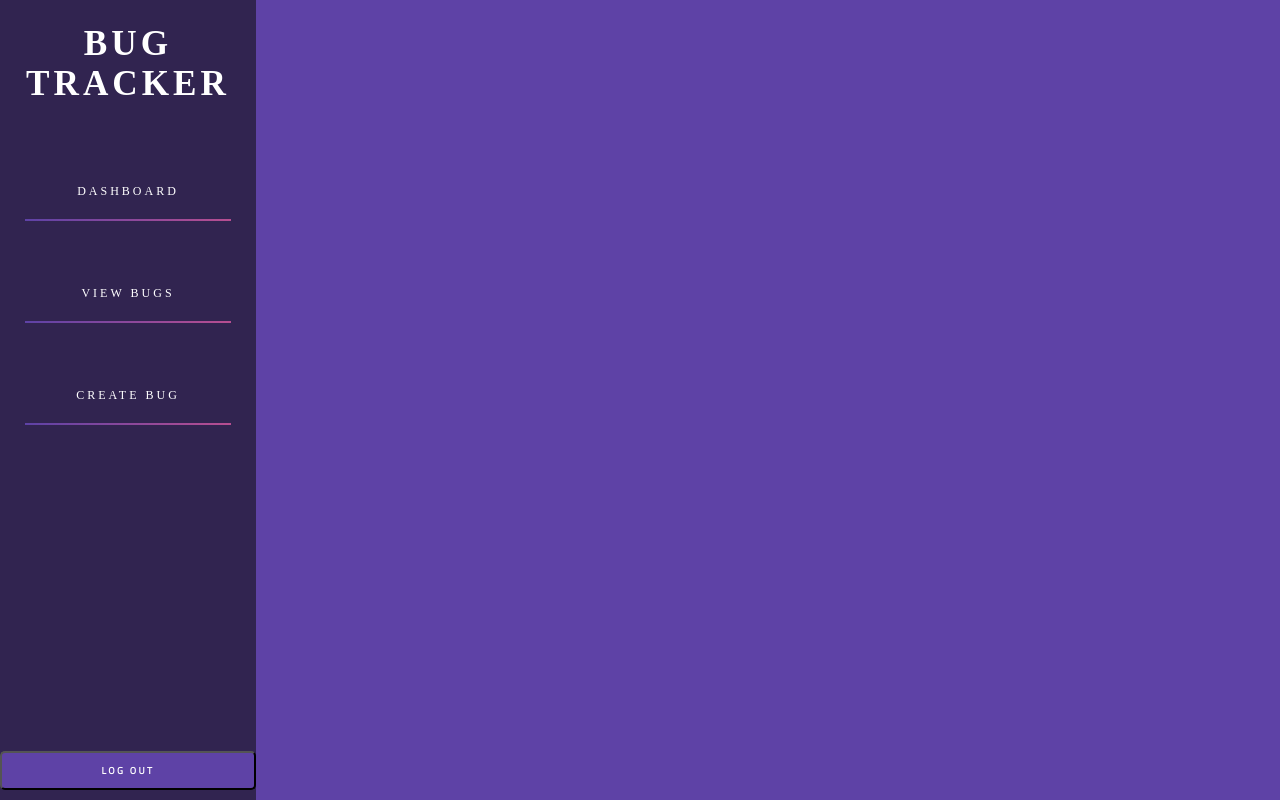
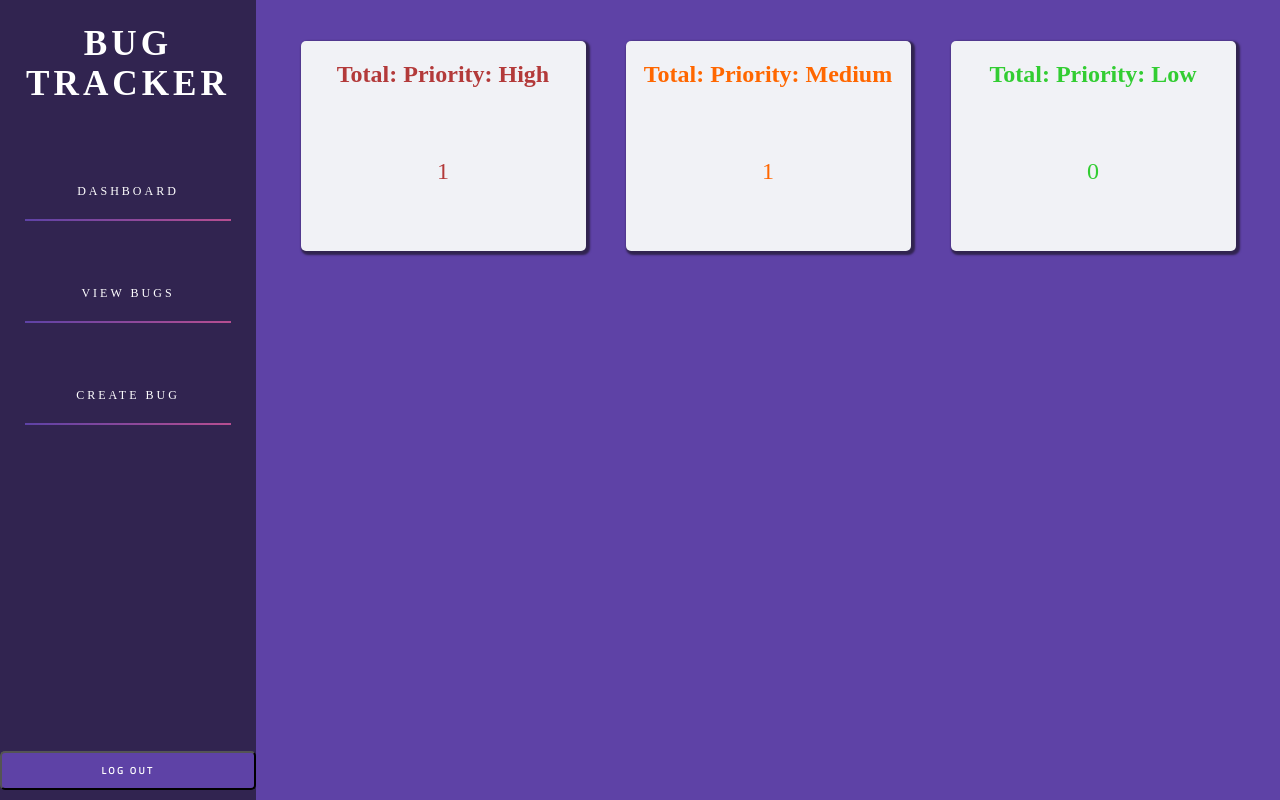
Before and after one commit to DonnumS/bug-tracker, a React (Create React App) app in the folder frontend/: page /dashboard in a window 1280 px wide. Both pictures are taken after typing "Sample", "Sample123" into the empty fields and a click on the button "Login". Built offline with nearby package versions, Linux system fonts and the light colour scheme.

Commit message:
finished bug tracker frontend

```diff
--- a/frontend/src/App.js
+++ b/frontend/src/App.js
@@ -3,6 +3,7 @@ import { useSelector } from "react-redux";
 import Login from "./Views/Pages/Login/login";
 import { BrowserRouter as Router, Switch, Route } from "react-router-dom";
 import Sidebar from "./Views/Sidebar/sidebar";
+import Dashboard from "./Views/Pages/Dashboard/dashboard";
 import ViewBugPage from "./Views/Pages/viewBugs";
 import CreateBug from "./Views/Components/Bug Create & Edit/bugForm";
 
@@ -16,6 +17,9 @@ function App() {
         <>
           <Sidebar />
           <Switch>
+            <Route path="/dashboard" exact>
+              <Dashboard />
+            </Route>
             <Route path="/viewbugs">
               <ViewBugPage />
             </Route>
--- /dev/null
+++ b/frontend/src/Views/Components/Dashboard/card.css
@@ -0,0 +1,31 @@
+.dashboard-card {
+  border-radius: 5px;
+  background-color: var(--card-color);
+  min-width: 275px;
+  min-height: 200px;
+  max-width: 275px;
+  max-height: 2000px;
+  margin: 10px;
+  display: flex;
+  flex-wrap: wrap;
+  align-content: center;
+  justify-content: center;
+  text-align: center;
+  box-shadow: 2px 2px 2px 2px var(--prim-color);
+  padding: 5px;
+}
+
+.dashboard-card h2 {
+  width: 100%;
+  margin-top: 5px;
+}
+
+.dashboard-card:hover {
+  transition: all 0.3s;
+  transform: scale(1.1);
+}
+
+.dashboard-card p {
+  font-size: 1.5rem;
+  margin: 50px;
+}
--- /dev/null
+++ b/frontend/src/Views/Components/Dashboard/card.jsx
@@ -0,0 +1,19 @@
+import React from "react";
+import "./card.css";
+import Priority from "../../../Controllers/priorityController";
+
+export default (props) => {
+  const { level, color } = Priority(props.priority);
+  return (
+    <>
+      <div
+        className="dashboard-card"
+        onClick={props.clicked}
+        style={{ color: color }}
+      >
+        <h2>Total: {level}</h2>
+        <p>{props.count}</p>
+      </div>
+    </>
+  );
+};
--- /dev/null
+++ b/frontend/src/Views/Pages/Dashboard/dashboard.jsx
@@ -0,0 +1,40 @@
+import React, { useEffect } from "react";
+import Card from "../../Components/Dashboard/card";
+import { useDispatch, useSelector } from "react-redux";
+import { useHistory } from "react-router-dom";
+import { getBugs } from "../../../Controllers/Redux/bugSlice";
+
+export default () => {
+  const dispatch = useDispatch();
+  const bugs = useSelector((state) => state.bugs);
+  const browserHistory = useHistory();
+
+  let highCount = 0;
+  let midCount = 0;
+  let lowCount = 0;
+
+  if (bugs !== undefined) {
+    highCount = filterBugs(1);
+    midCount = filterBugs(2);
+    lowCount = filterBugs(3);
+  }
+  function filterBugs(priority) {
+    return bugs.filter((bug) => {
+      return bug.priority === priority;
+    });
+  }
+
+  function redirect() {
+    browserHistory.push("/viewbugs");
+  }
+  useEffect(() => {
+    dispatch(getBugs());
+  }, [bugs === undefined]);
+  return (
+    <div className="page-container">
+      <Card priority="1" count={highCount.length} clicked={redirect}></Card>
+      <Card priority="2" count={midCount.length} clicked={redirect}></Card>
+      <Card priority="3" count={lowCount.length} clicked={redirect}></Card>
+    </div>
+  );
+};
--- a/frontend/src/Views/Sidebar/sidebar.jsx
+++ b/frontend/src/Views/Sidebar/sidebar.jsx
@@ -21,7 +21,7 @@ export default () => {
       </Link>
       <ul>
         <li>
-          <Link to="/" className="nav-link menu-item">
+          <Link to="/dashboard" className="nav-link menu-item">
             Dashboard
           </Link>
         </li>
```
